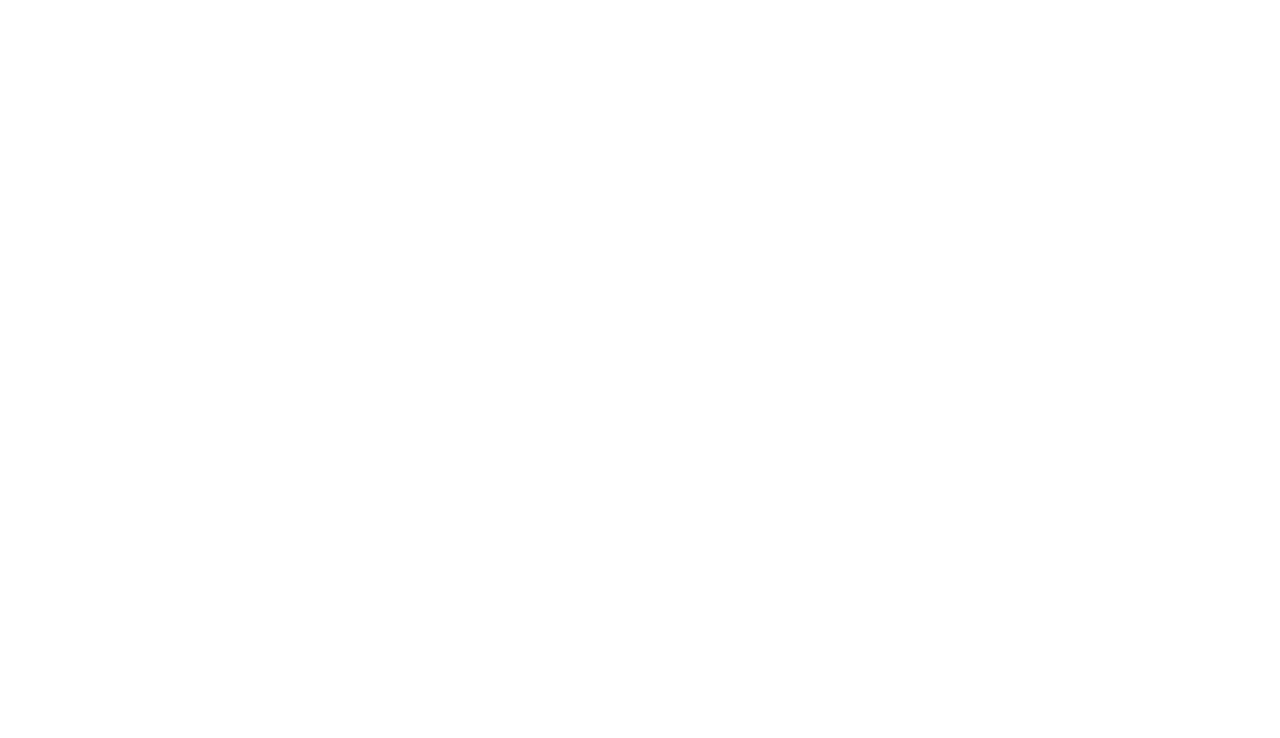
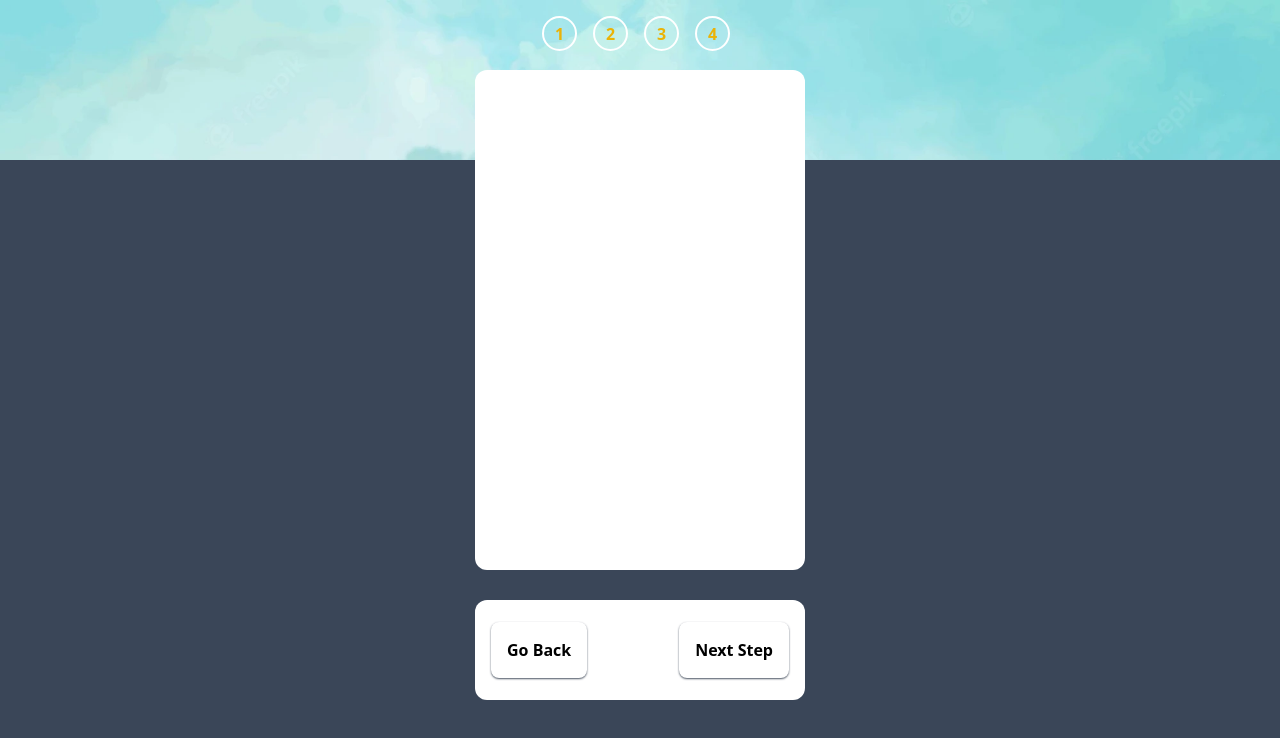
Before and after one commit to Davee89/FIND-ME-DEV, a React (Vite) app: page / in a window 1280 px wide. Shown: the top 738 px of the page. Built offline with nearby package versions, Linux system fonts and the light colour scheme.

Commit message:
modal addded

```diff
--- a/src/App.jsx
+++ b/src/App.jsx
@@ -1,5 +1,11 @@
+import Modal from "./components/AddNewProject/Modal/Modal";
+
 function App() {
-	return <></>;
+	return (
+		<div className="bg-slate-500 h-screen">
+			<Modal />
+		</div>
+	);
 }
 
 export default App;
--- /dev/null
+++ b/src/components/AddNewProject/InputArea/InputArea.jsx
@@ -0,0 +1,7 @@
+import React from "react";
+
+const InputArea = () => {
+	return <div className="w-[330px] h-[500px] bg-white relative mx-auto top-[-90px] rounded-xl"></div>;
+};
+
+export default InputArea;
--- a/src/components/AddNewProject/Modal/Modal.jsx
+++ b/src/components/AddNewProject/Modal/Modal.jsx
@@ -0,0 +1,21 @@
+import React from "react";
+import Overlay from "../Overlay/Overlay";
+import ProjectContainer from "../ProjectContainer/ProjectContainer";
+import Sidebar from "../Sidebar/Sidebar";
+import InputArea from "../InputArea/InputArea";
+import Nav from "../Nav/Nav";
+
+const Modal = () => {
+	return (
+		<div>
+			<Overlay />
+			<ProjectContainer>
+				<Sidebar />
+				<InputArea />
+				<Nav />
+			</ProjectContainer>
+		</div>
+	);
+};
+
+export default Modal;
--- /dev/null
+++ b/src/components/AddNewProject/Nav/Nav.jsx
@@ -0,0 +1,13 @@
+import React from "react";
+import Button from "../../UI/Button/Button";
+
+const Nav = () => {
+	return (
+		<div className="w-[330px] h-[100px] mt-[-60px] bg-white mx-auto rounded-xl flex justify-between items-center p-4">
+			<Button name="Go Back" />
+			<Button name="Next Step" />
+		</div>
+	);
+};
+
+export default Nav;
--- /dev/null
+++ b/src/components/AddNewProject/Overlay/Overlay.jsx
@@ -0,0 +1,7 @@
+import React from "react";
+
+const Overlay = () => {
+	return <div className="fixed top-0 left-0 z-10 opacity-50 bg-gray-900 w-screen h-screen"></div>;
+};
+
+export default Overlay;
--- /dev/null
+++ b/src/components/AddNewProject/ProjectContainer/ProjectContainer.jsx
@@ -0,0 +1,7 @@
+import React from "react";
+
+const ProjectContainer = ({ children }) => {
+	return <div className="relative z-20">{children}</div>;
+};
+
+export default ProjectContainer;
--- a/src/components/AddNewProject/Sidebar/Sidebar.jsx
+++ b/src/components/AddNewProject/Sidebar/Sidebar.jsx
@@ -0,0 +1,15 @@
+import React from "react";
+import SidebarStep from "../SidebarStep/SidebarStep";
+
+const Sidebar = () => {
+	return (
+		<div className="flex gap-2 p-4 h-40 justify-center items-start bg-logo bg-cover">
+			<SidebarStep count={1} name="Name your project" />
+			<SidebarStep count={2} name="Set settings" />
+			<SidebarStep count={3} name="Add available positions" />
+			<SidebarStep count={4} name="Set private options" />
+		</div>
+	);
+};
+
+export default Sidebar;
--- /dev/null
+++ b/src/components/AddNewProject/SidebarStep/SidebarStep.jsx
@@ -0,0 +1,17 @@
+import React from "react";
+
+const SidebarStep = ({ count, name }) => {
+	return (
+		<div className="flex gap-2 items-center justify-center ">
+			<button className="w-[35px] h-[35px] rounded-full bg-transparent border-2 border-white text-center font-extrabold text-yellow-500 ">
+				{count}
+			</button>
+			<div>
+				<span className="hidden text-sm text-gray-400 ">STEP {count}</span>
+				<h3 className=" hidden font-bold text-white ">{name}</h3>
+			</div>
+		</div>
+	);
+};
+
+export default SidebarStep;
--- /dev/null
+++ b/src/components/UI/Button/Button.jsx
@@ -0,0 +1,11 @@
+import React from "react";
+
+const Button = ({ name }) => {
+	return (
+		<button className="p-4 rounded-lg shadow-sm font-semibold shadow-gray-600 hover:bg-gradient-to-b from-blue-400 to-blue-700 hover:text-white">
+			{name}
+		</button>
+	);
+};
+
+export default Button;
--- a/tailwind.config.cjs
+++ b/tailwind.config.cjs
@@ -2,7 +2,11 @@
 module.exports = {
 	content: ["./index.html", "./src/**/*.{js,ts,jsx,tsx}"],
 	theme: {
-		extend: {},
+		extend: {
+			backgroundImage: {
+				logo: "url('/public/background.webp')",
+			},
+		},
 	},
 	plugins: [],
 };
```
Also changed, not shown: public/background.webp (added), public/logo.png (added).
